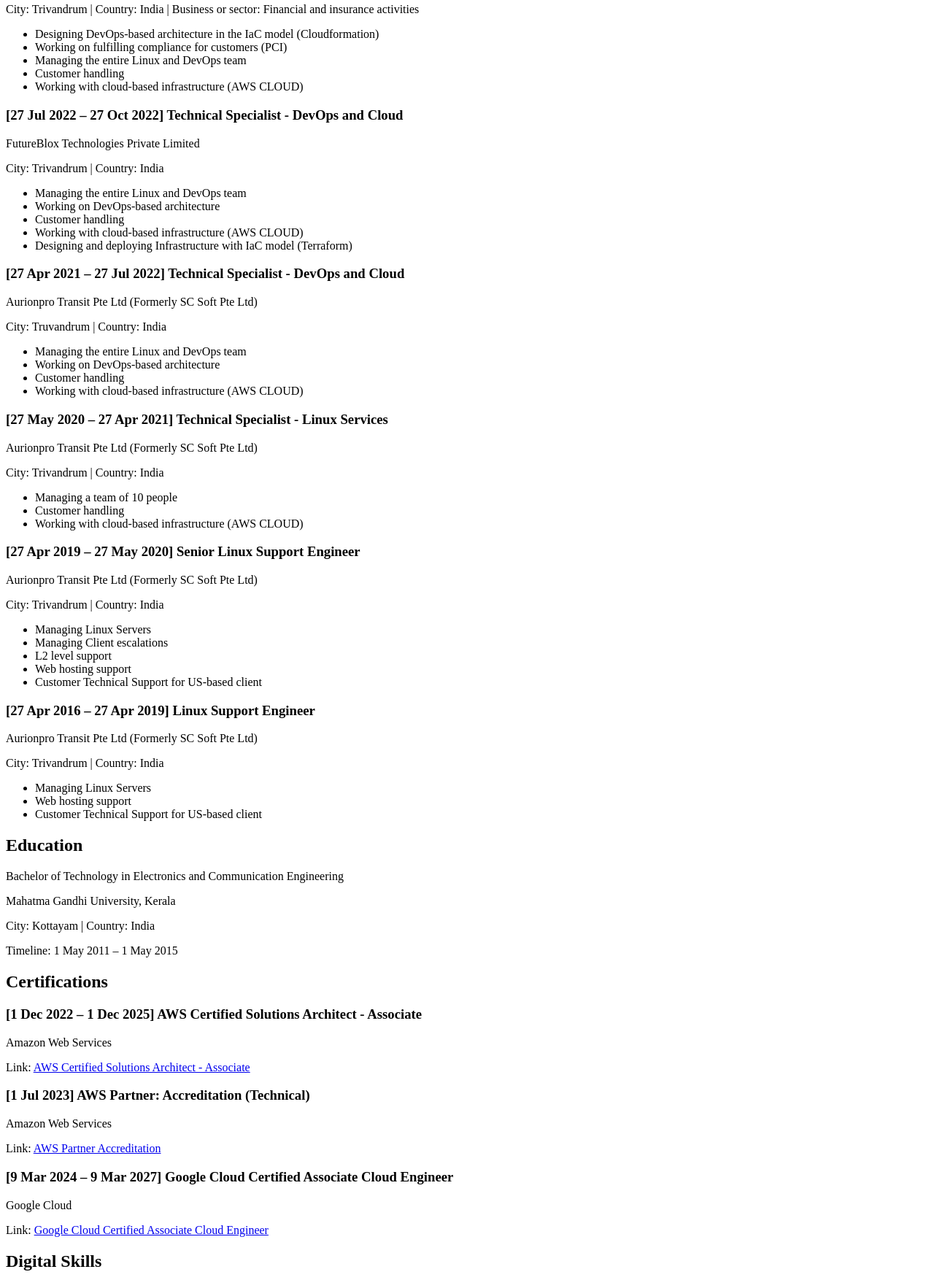
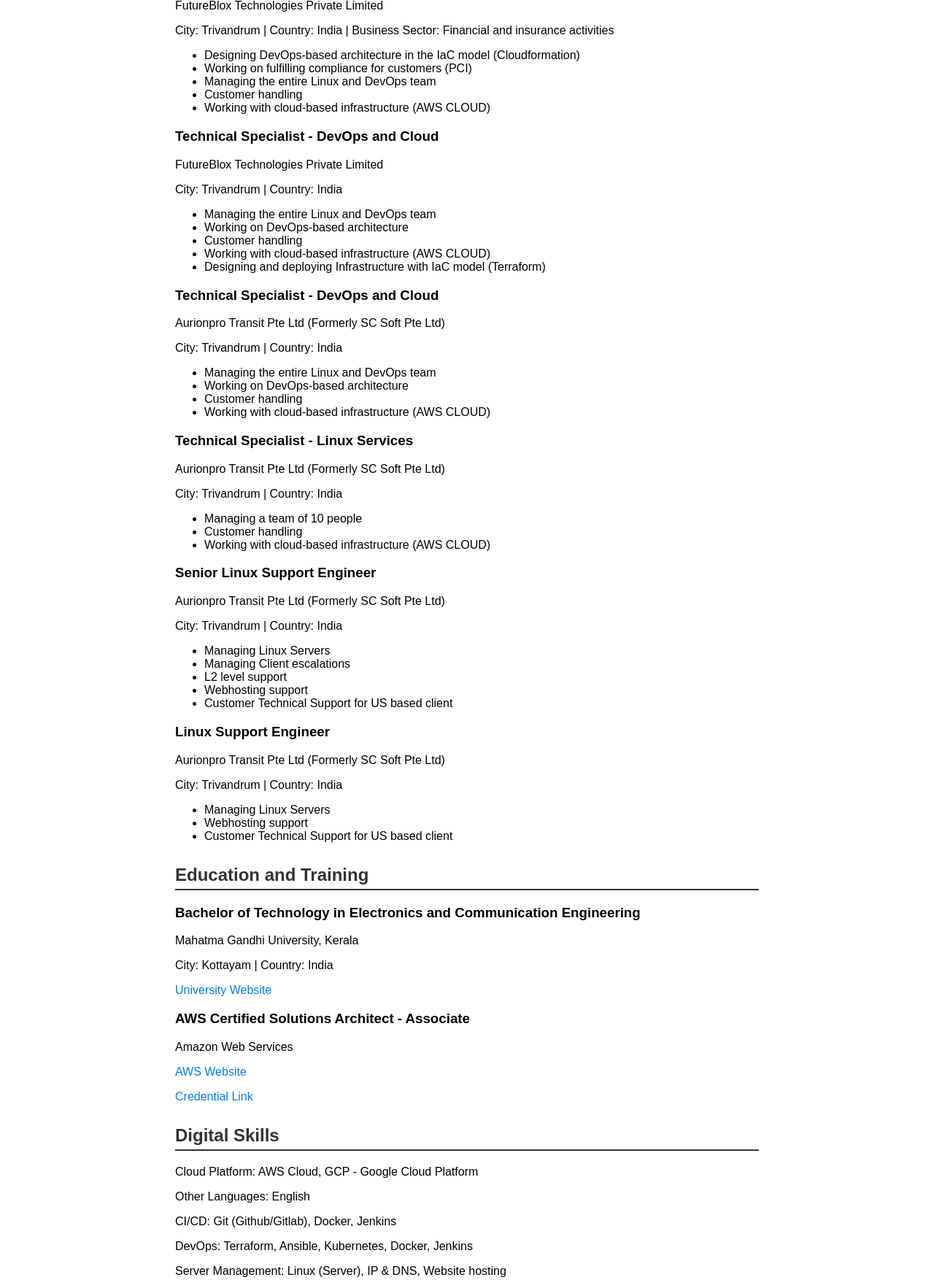
Before and after one commit to arunseby/myprofile, a plain HTML site: page index.html in a window 1280 px wide. Shown: the part 492-2246 px from the top of the page at 73% size. Drawn offline with Linux system fonts and the light colour scheme.

Commit message:
Update index.html

```diff
--- a/index.html
+++ b/index.html
@@ -3,17 +3,21 @@
 <head>
     <meta charset="UTF-8">
     <meta name="viewport" content="width=device-width, initial-scale=1.0">
-    <title>Arun Seby</title>
-    <link rel="stylesheet" href="style.css">
+    <title>Arun Seby - Portfolio</title>
+    <link rel="stylesheet" href="styles.css">
 </head>
 <body>
     <header>
-        <h1>Arun Seby</h1>
-        <p>Address: Puthuparambil, Malloossery PO, Kottayam, 686041, Kottayam, India</p>
-        <p>Date of Birth: 14 Dec 1993</p>
-        <p>Email: arunseby1@gmail.com</p>
-        <p>Phone: (+91) 9495809204</p>
-        <p>LinkedIn: <a href="https://in.linkedin.com/in/arun-seby">in.linkedin.com/in/arun-seby</a></p>
+        <h1>Arun Seby - Portfolio</h1>
+        <nav>
+            <ul>
+                <li><a href="#about">About Me</a></li>
+                <li><a href="#experience">Work Experience</a></li>
+                <li><a href="#education">Education</a></li>
+                <li><a href="#skills">Digital Skills</a></li>
+                <li><a href="#languages">Language Skills</a></li>
+            </ul>
+        </nav>
     </header>
 
     <div class="container">
@@ -22,13 +26,13 @@
             <p>Skilled DevOps Engineer boasting more than 7 years of practical involvement in the information technology and services sector. Well-versed and certified in AWS and Google Cloud technologies, DevOps methodologies, Unix systems administration, cloud services design, and microservices advancement. Dedicated to utilizing technical proficiency and inventive approaches to enhance efficiency, scalability, and reliability in IT operations.</p>
         </section>
 
-<section>
+<section id="experience">
     <h2>Work Experience</h2>
 
-    <div class="experience">
-        <h3>[27 Oct 2022 – Current] Technical Consultant - Cloud and DevOps</h3>
+    <div>
+        <h3>Technical Consultant - Cloud and DevOps</h3>
         <p>FutureBlox Technologies Private Limited</p>
-        <p>City: Trivandrum | Country: India | Business or sector: Financial and insurance activities</p>
+        <p>City: Trivandrum | Country: India | Business Sector: Financial and insurance activities</p>
         <ul>
             <li>Designing DevOps-based architecture in the IaC model (Cloudformation)</li>
             <li>Working on fulfilling compliance for customers (PCI)</li>
@@ -38,8 +42,8 @@
         </ul>
     </div>
 
-    <div class="experience">
-        <h3>[27 Jul 2022 – 27 Oct 2022] Technical Specialist - DevOps and Cloud</h3>
+    <div>
+        <h3>Technical Specialist - DevOps and Cloud</h3>
         <p>FutureBlox Technologies Private Limited</p>
         <p>City: Trivandrum | Country: India</p>
         <ul>
@@ -51,10 +55,10 @@
         </ul>
     </div>
 
-    <div class="experience">
-        <h3>[27 Apr 2021 – 27 Jul 2022] Technical Specialist - DevOps and Cloud</h3>
+    <div>
+        <h3>Technical Specialist - DevOps and Cloud</h3>
         <p>Aurionpro Transit Pte Ltd (Formerly SC Soft Pte Ltd)</p>
-        <p>City: Truvandrum | Country: India</p>
+        <p>City: Trivandrum | Country: India</p>
         <ul>
             <li>Managing the entire Linux and DevOps team</li>
             <li>Working on DevOps-based architecture</li>
@@ -63,8 +67,8 @@
         </ul>
     </div>
 
-    <div class="experience">
-        <h3>[27 May 2020 – 27 Apr 2021] Technical Specialist - Linux Services</h3>
+    <div>
+        <h3>Technical Specialist - Linux Services</h3>
         <p>Aurionpro Transit Pte Ltd (Formerly SC Soft Pte Ltd)</p>
         <p>City: Trivandrum | Country: India</p>
         <ul>
@@ -74,60 +78,50 @@
         </ul>
     </div>
 
-    <div class="experience">
-        <h3>[27 Apr 2019 – 27 May 2020] Senior Linux Support Engineer</h3>
+    <div>
+        <h3>Senior Linux Support Engineer</h3>
         <p>Aurionpro Transit Pte Ltd (Formerly SC Soft Pte Ltd)</p>
         <p>City: Trivandrum | Country: India</p>
         <ul>
             <li>Managing Linux Servers</li>
             <li>Managing Client escalations</li>
             <li>L2 level support</li>
-            <li>Web hosting support</li>
-            <li>Customer Technical Support for US-based client</li>
+            <li>Webhosting support</li>
+            <li>Customer Technical Support for US based client</li>
         </ul>
     </div>
 
-    <div class="experience">
-        <h3>[27 Apr 2016 – 27 Apr 2019] Linux Support Engineer</h3>
+    <div>
+        <h3>Linux Support Engineer</h3>
         <p>Aurionpro Transit Pte Ltd (Formerly SC Soft Pte Ltd)</p>
         <p>City: Trivandrum | Country: India</p>
         <ul>
             <li>Managing Linux Servers</li>
-            <li>Web hosting support</li>
-            <li>Customer Technical Support for US-based client</li>
+            <li>Webhosting support</li>
+            <li>Customer Technical Support for US based client</li>
         </ul>
     </div>
-
 </section>
 
-<section>
-    <h2>Education</h2>
-    <p>Bachelor of Technology in Electronics and Communication Engineering</p>
-    <p>Mahatma Gandhi University, Kerala</p>
-    <p>City: Kottayam | Country: India</p>
-    <p>Timeline: 1 May 2011 – 1 May 2015</p>
-</section>
+            <!-- Add more work experience sections as needed -->
+        </section>
 
-<section>
-        <h2>Certifications</h2>
-        <div class="certification">
-            <h3>[1 Dec 2022 – 1 Dec 2025] AWS Certified Solutions Architect - Associate</h3>
-            <p>Amazon Web Services</p>
-            <p>Link: <a href="https://www.credly.com/badges/56ea0796-fb0d-4e4c-8ae5-4deeca08a3bd/">AWS Certified Solutions Architect - Associate</a></p>
-        </div>
-
-        <div class="certification">
-            <h3>[1 Jul 2023] AWS Partner: Accreditation (Technical)</h3>
-            <p>Amazon Web Services</p>
-            <p>Link: <a href="https://www.credly.com/badges/5612db1b-b5e3-4bb8-ba77-e0e442d3e336/">AWS Partner Accreditation</a></p>
-        </div>
-
-        <div class="certification">
-            <h3>[9 Mar 2024 – 9 Mar 2027] Google Cloud Certified Associate Cloud Engineer</h3>
-            <p>Google Cloud</p>
-            <p>Link: <a href="https://google.accredible.com/3f7886bc-e678-4778-aaed-247a6a2d3626">Google Cloud Certified Associate Cloud Engineer</a></p>
-        </div>
-    </section>
+        <section id="education">
+            <h2>Education and Training</h2>
+            <div>
+                <h3>Bachelor of Technology in Electronics and Communication Engineering</h3>
+                <p>Mahatma Gandhi University, Kerala</p>
+                <p>City: Kottayam | Country: India</p>
+                <p><a href="https://www.mgu.ac.in/">University Website</a></p>
+            </div>
+            <div>
+                <h3>AWS Certified Solutions Architect - Associate</h3>
+                <p>Amazon Web Services</p>
+                <p><a href="https://aws.amazon.com/">AWS Website</a></p>
+                <p><a href="https://www.credly.com/badges/56ea0796-fb0d-4e4c-8ae5-4deeca08a3bd/">Credential Link</a></p>
+            </div>
+            <!-- Add more education and training sections as needed -->
+        </section>
 
         <section id="skills">
             <h2>Digital Skills</h2>
```
